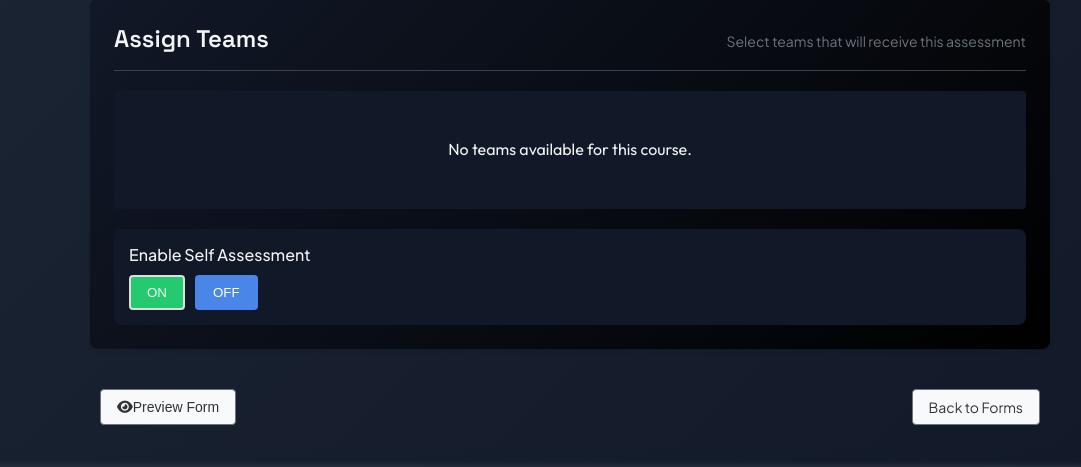
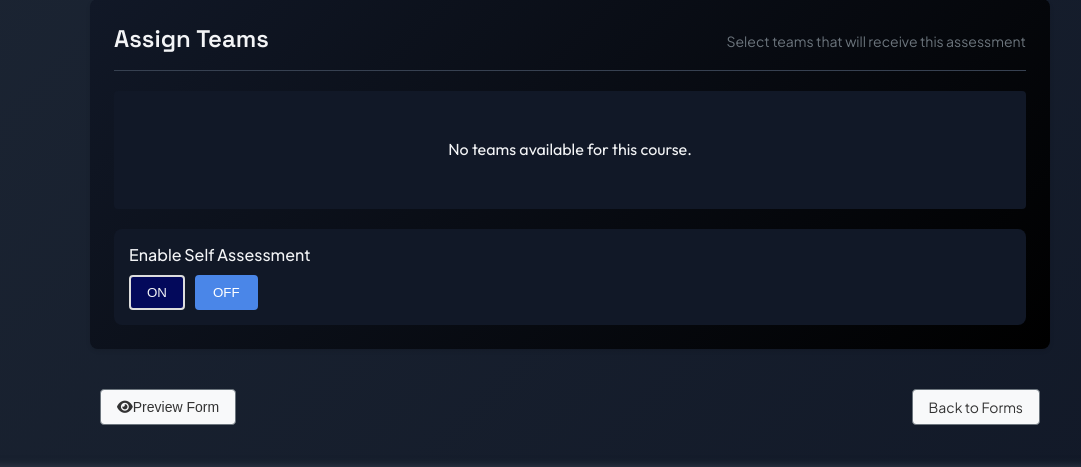
Before and after one commit to CSCI3364-Fall2025/BugBusters, a Django app: template EagleOps_Peer_Eval/templates/form_edit.html in a window 1280 px wide. Shown: the part 766-1233 px from the top of the page, without its empty margins (70-1151 px from the left). Run offline with Django 5.2, Linux system fonts and the light colour scheme; the template is opened without the code that fills it, so the values that code supplies are empty.

Commit message:
toggle button not green i think

```diff
--- a/EagleOps_Peer_Eval/templates/form_edit.html
+++ b/EagleOps_Peer_Eval/templates/form_edit.html
@@ -267,7 +267,7 @@
     }
 
     .toggle-btn {
-        background-color: #25c96f;
+        background-color:rgb(3, 9, 91);
         border: 2px solid #ddd;
         border-radius: 4px;
         padding: 8px 16px;
```
